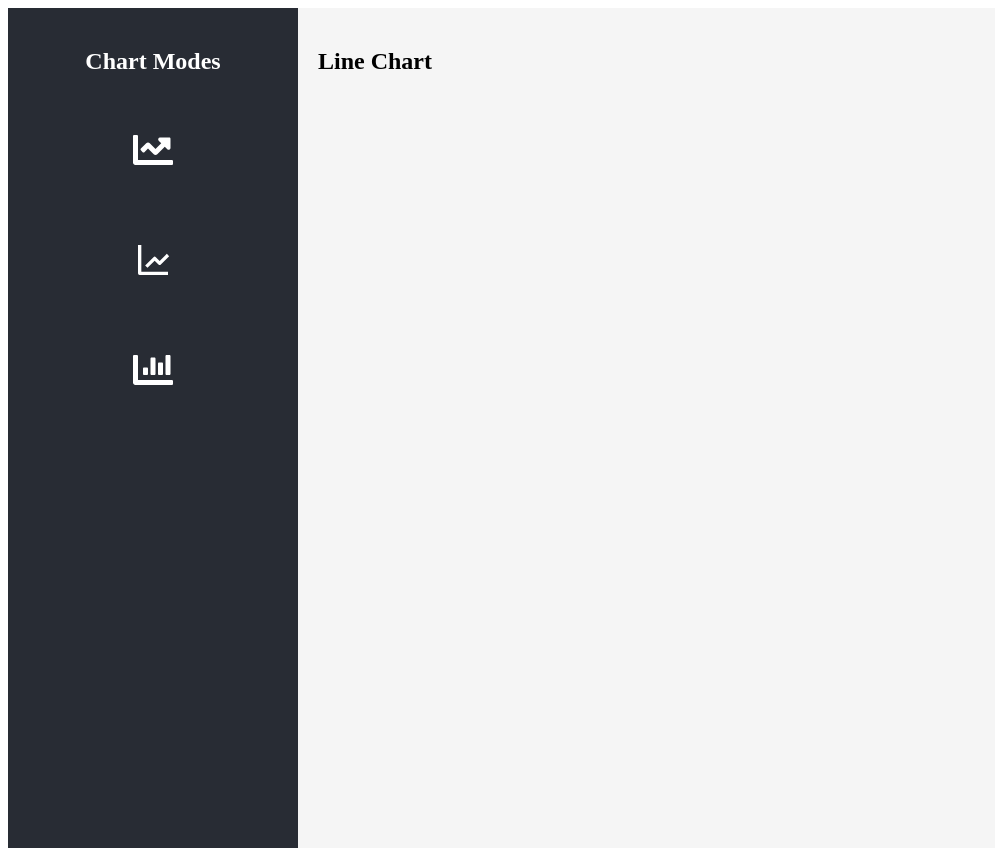
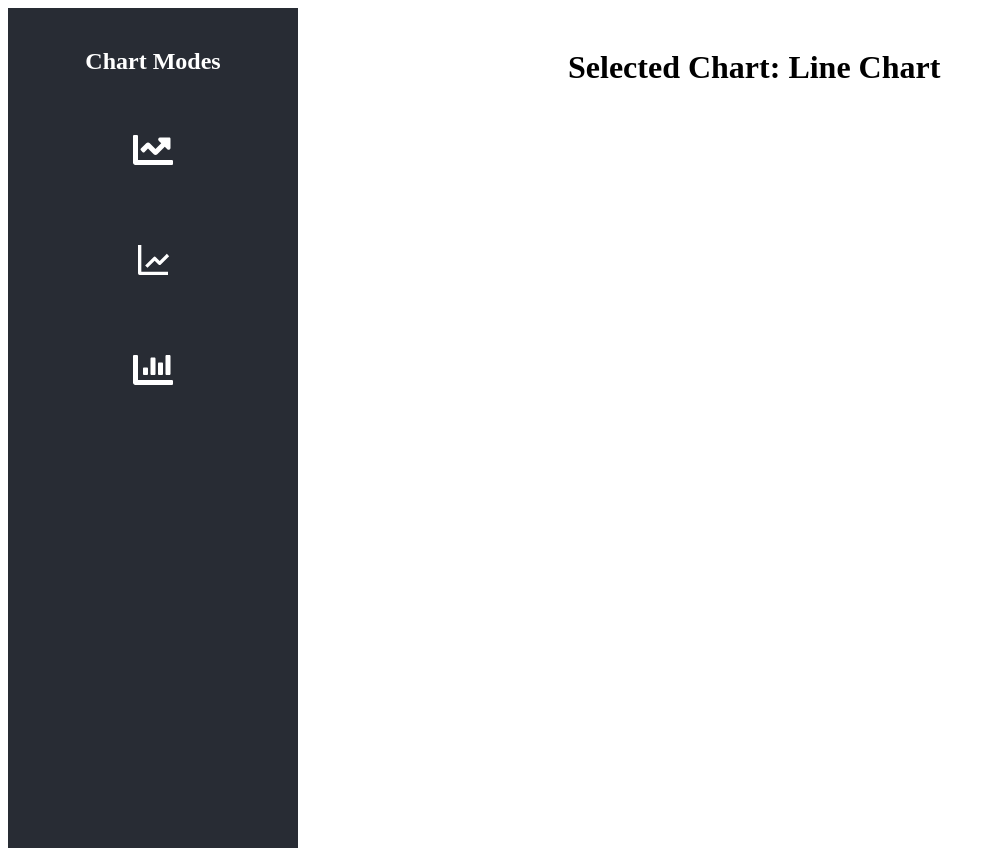
Before and after one commit to 23weeks/front-react, a React (Create React App) app: page / in a window 1280 px wide. Shown: the whole page, without its empty margins (0-995 px from the left). Built offline with nearby package versions, Linux system fonts and the light colour scheme.

Commit message:
App.tsx 수정

```diff
--- a/src/App.tsx
+++ b/src/App.tsx
@@ -1,35 +1,21 @@
 import React, {useState} from "react";
-import styled from "styled-components";
 import Sidebar from "./components/SideBar.tsx";
 
-// 차트 타입 관리용 상태 추가
-const AppContainer = styled.div`
-  display: flex;
-`;
+const App = () => {
+    const [selectedChart, setSelectedChart] = useState<string>("Line Chart");  // 선택된 차트의 상태를 관리
 
-const ChartContainer = styled.div`
-  flex-grow: 1;
-  padding: 20px;
-  background-color: #f5f5f5;
-  height: 100vh;
-`;
+    const handleChartSelect = (chartName: string) => {
+      setSelectedChart(chartName);  // 차트 선택 시 상태 업데이트
+    };
 
-const App = () => {
-  const [chartType, setChartType] = useState<string>("Line Chart");
-
-  const handleChartChange = (type: string) => {
-    setChartType(type);
-  };
-
-  return (
-    <AppContainer>
-      <Sidebar />
-      <ChartContainer>
-        <h2>{chartType}</h2>
-        {/* 차트 렌더링은 여기에 추가 */}
-      </ChartContainer>
-    </AppContainer>
-  );
+    return (
+      <div style={{ display: "flex" }}>
+        <Sidebar onChartSelect={handleChartSelect} />
+        <div style={{ marginLeft: "250px", padding: "20px" }}>
+          <h1>Selected Chart: {selectedChart || "None"}</h1>  {/* 선택된 차트 이름 표시 */}
+        </div>
+      </div>
+    );
 };
 
 export default App;
--- a/src/components/SideBar.tsx
+++ b/src/components/SideBar.tsx
@@ -2,6 +2,10 @@ import React from "react";
 import styled from "styled-components";
 import { FaChartLine, FaChartBar } from "react-icons/fa";
 import { BiLineChart } from "react-icons/bi";
+
+interface SidebarProps {
+    onChartSelect: (chartName: string) => void;
+}
 
 const SidebarContainer = styled.div`
   width: 250px;
@@ -62,19 +66,19 @@ const ChartOption = styled.button`
   }
 `;
 
-const Sidebar = () => {
+const Sidebar: React.FC<SidebarProps> = ({ onChartSelect }) => {
   return (
     <SidebarContainer>
       <Title>Chart Modes</Title>
-      <ChartOption>
+      <ChartOption onClick={() => onChartSelect("Line Chart")}>
         <FaChartLine />
         <span>Line Chart</span>
       </ChartOption>
-      <ChartOption>
+      <ChartOption onClick={() => onChartSelect("Candle Chart")}>
         <BiLineChart />
         <span>Candle Chart</span>
       </ChartOption>
-      <ChartOption>
+      <ChartOption onClick={() => onChartSelect("Volume Chart")}>
         <FaChartBar />
         <span>Volume Chart</span>
       </ChartOption>
```
